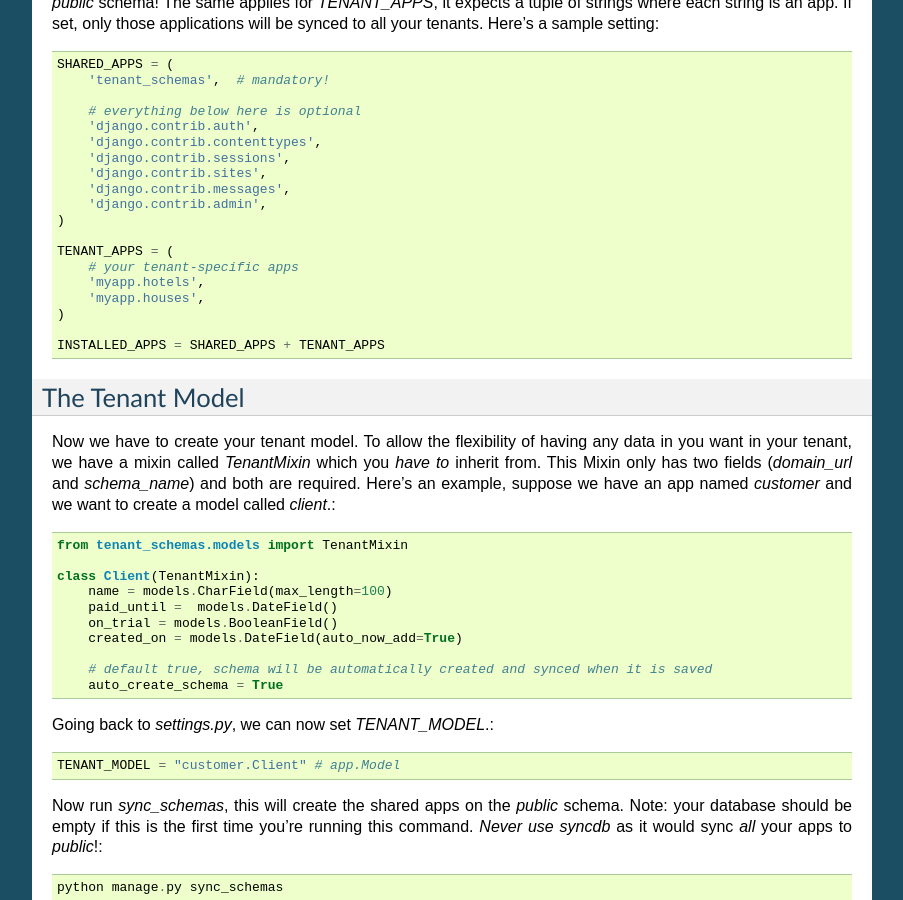
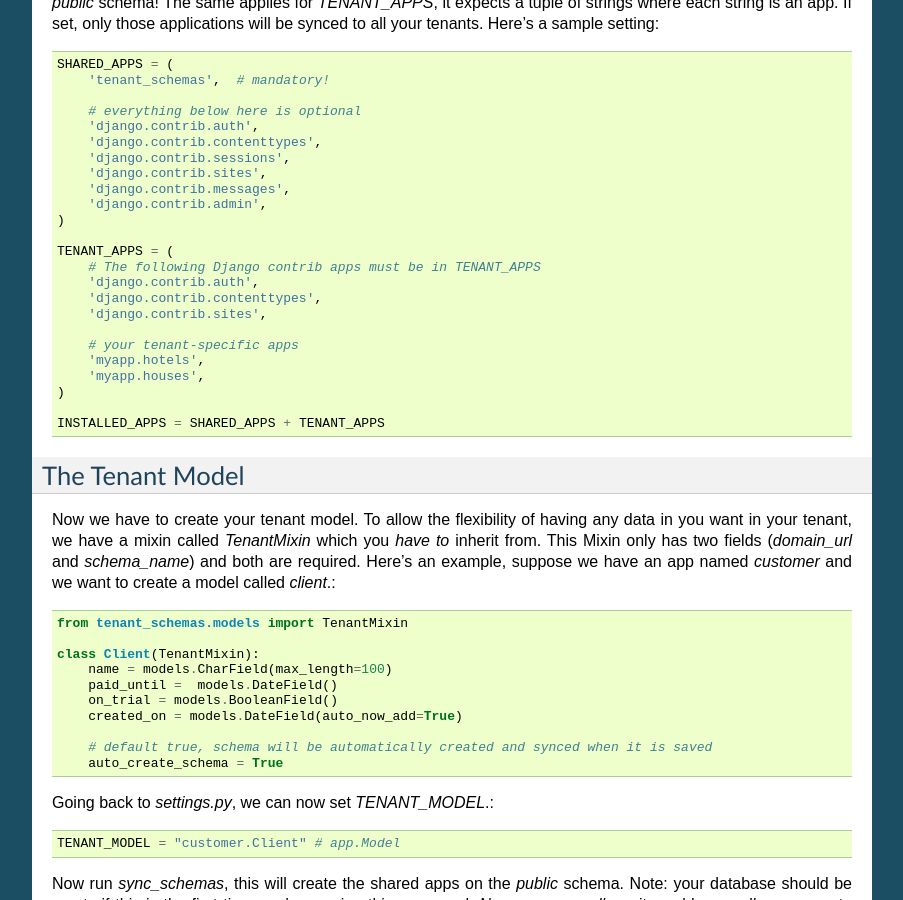
Before and after one commit to bernardopires/django-tenant-schemas, a Sphinx documentation site: the page built from docs/install.rst, in a window 1280 px wide and 900 px high, scrolled down 862 px. Shown: the whole window, without its empty margins (198-1101 px from the left). Built offline with Sphinx 7.4.7, drawn with Linux system fonts in a browser that asks for light colours.

Commit message:
Updated docs to address required tenant-specific Django contrib apps. Addresses ticket #4.

```diff
--- a/docs/install.rst
+++ b/docs/install.rst
@@ -50,6 +50,11 @@ By default all apps will be synced to your `public` schema and to your tenant sc
     )
 
     TENANT_APPS = (
+	# The following Django contrib apps must be in TENANT_APPS
+	'django.contrib.auth',
+	'django.contrib.contenttypes',
+	'django.contrib.sites',
+
         # your tenant-specific apps
         'myapp.hotels',
         'myapp.houses',
```
